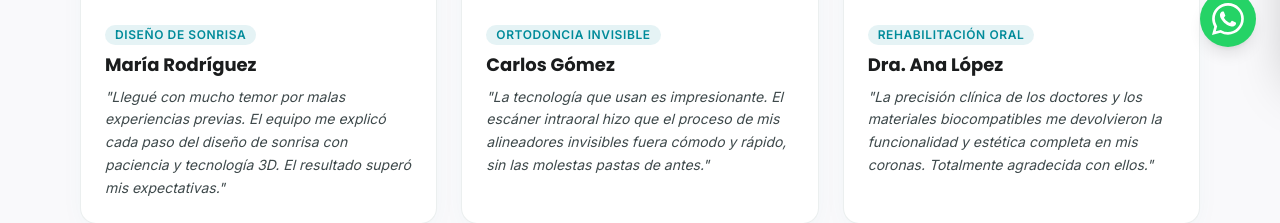
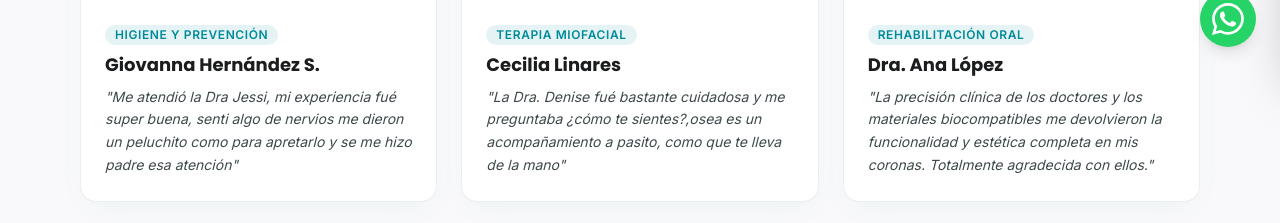
Before and after one commit to clientes-elysium/pagina_web_dental_ahuactzin, a plain HTML site: page experiencia.html in a window 1280 px wide. Shown: the part 729-952 px from the top of the page. Drawn offline with nearby package versions, Linux system fonts and the light colour scheme.

Commit message:
Actualización de testimonios en Experiencias

```diff
--- a/experiencia.html
+++ b/experiencia.html
@@ -214,7 +214,7 @@
         <section class="py-stack-lg max-w-container-max mx-auto px-margin-mobile md:px-margin-desktop">
             <div class="grid grid-cols-1 md:grid-cols-2 lg:grid-cols-3 gap-gutter">
 
-                <!-- Video 1: María Rodríguez -->
+                <!-- Video 1: Giovanna Hernández S. -->
                 <div
                     class="bg-surface-container-lowest border border-outline-variant/30 rounded-2xl overflow-hidden custom-shadow group flex flex-col justify-between">
                     <!-- Video Container con Proporción 16:9 y Botón de Play Animado -->
@@ -241,20 +241,17 @@
                     <div class="p-6 flex flex-col justify-between flex-grow space-y-4">
                         <div class="space-y-2">
                             <span
-                                class="px-2.5 py-0.5 rounded bg-primary/10 text-primary text-xs font-semibold uppercase tracking-wider w-fit inline-block">Diseño
-                                de Sonrisa</span>
-                            <h3 class="font-headline-md font-bold text-on-background text-lg leading-snug">María
-                                Rodríguez</h3>
+                                class="px-2.5 py-0.5 rounded bg-primary/10 text-primary text-xs font-semibold uppercase tracking-wider w-fit inline-block">Higiene y prevención</span>
+                            <h3 class="font-headline-md font-bold text-on-background text-lg leading-snug">Giovanna
+                                Hernández S.</h3>
                             <p class="text-on-surface-variant text-sm italic leading-relaxed">
-                                "Llegué con mucho temor por malas experiencias previas. El equipo me explicó cada paso
-                                del diseño de sonrisa con paciencia y tecnología 3D. El resultado superó mis
-                                expectativas."
+                                "Me atendió la Dra Jessi, mi experiencia fué super buena, senti algo de nervios me dieron un peluchito como para apretarlo y se me hizo padre esa atención"
                             </p>
                         </div>
                     </div>
                 </div>
 
-                <!-- Video 2: Carlos Gómez -->
+                <!-- Video 2: Cecilia Linares -->
                 <div
                     class="bg-surface-container-lowest border border-outline-variant/30 rounded-2xl overflow-hidden custom-shadow group flex flex-col justify-between">
                     <!-- Video Container con Proporción 16:9 -->
@@ -277,13 +274,11 @@
                     <div class="p-6 flex flex-col justify-between flex-grow space-y-4">
                         <div class="space-y-2">
                             <span
-                                class="px-2.5 py-0.5 rounded bg-primary/10 text-primary text-xs font-semibold uppercase tracking-wider w-fit inline-block">Ortodoncia
-                                Invisible</span>
-                            <h3 class="font-headline-md font-bold text-on-background text-lg leading-snug">Carlos Gómez
+                                class="px-2.5 py-0.5 rounded bg-primary/10 text-primary text-xs font-semibold uppercase tracking-wider w-fit inline-block">Terapia miofacial</span>
+                            <h3 class="font-headline-md font-bold text-on-background text-lg leading-snug">Cecilia Linares
                             </h3>
                             <p class="text-on-surface-variant text-sm italic leading-relaxed">
-                                "La tecnología que usan es impresionante. El escáner intraoral hizo que el proceso de
-                                mis alineadores invisibles fuera cómodo y rápido, sin las molestas pastas de antes."
+                                "La Dra. Denise fué bastante cuidadosa y me preguntaba ¿cómo te sientes?,osea es un acompañamiento a pasito, como que te lleva de la mano"
                             </p>
                         </div>
                     </div>
```
